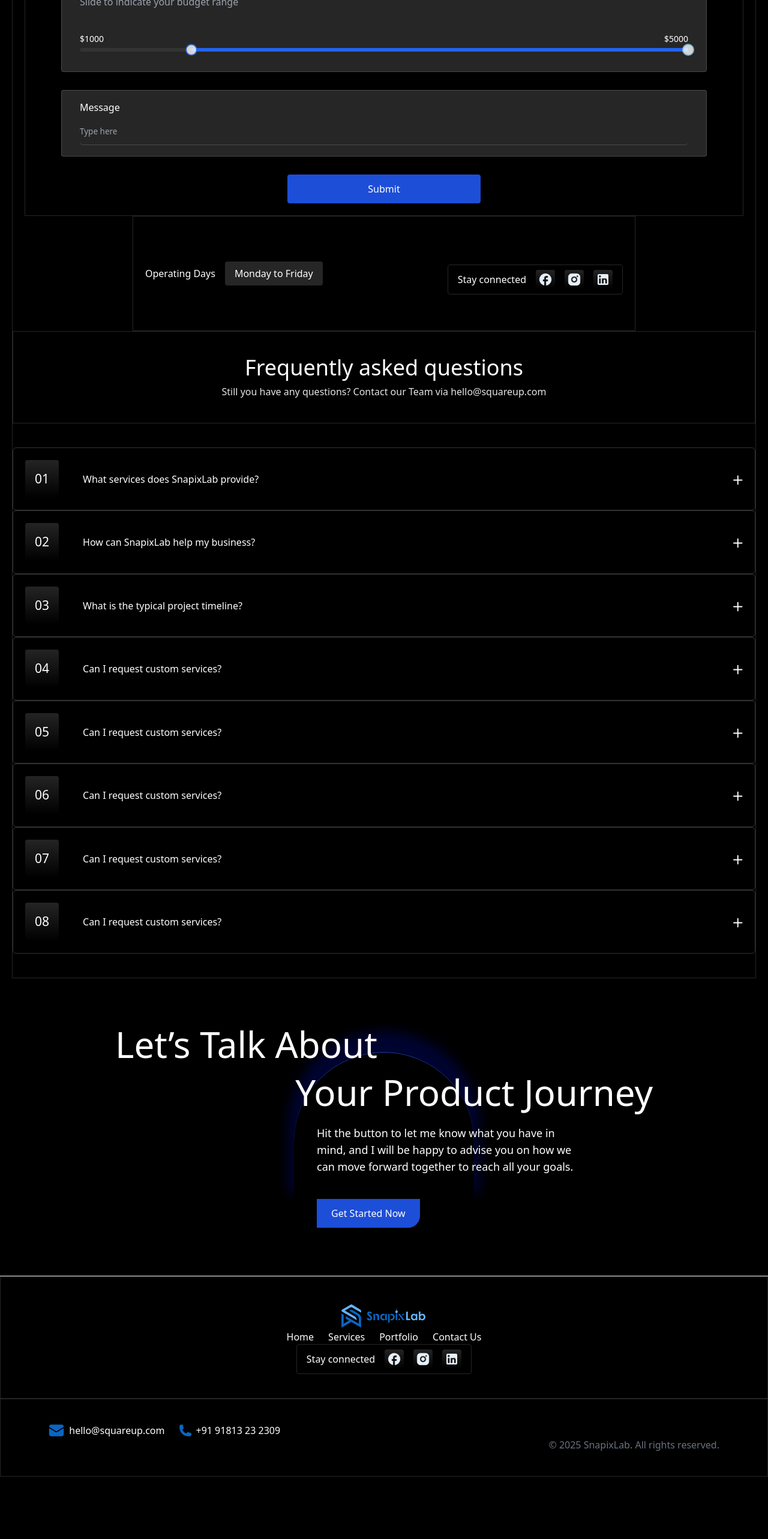
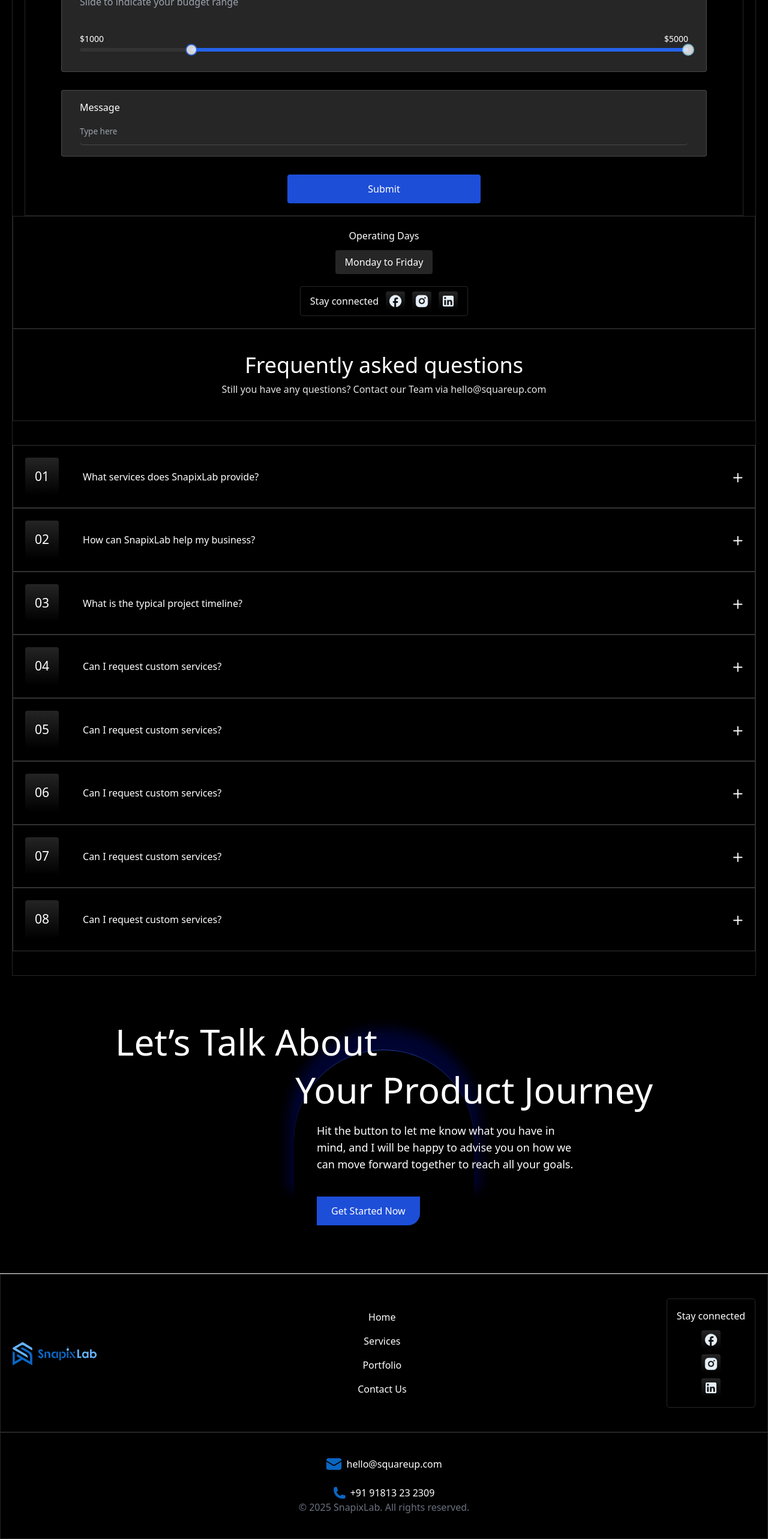
Before and after one commit to Abuzar-Sheikh/SnapixLab, a React (Vite) app: page /contact in a window 1280 px wide. Shown: the part 1239-3805 px from the top of the page at 60% size. Before the commit the page ends 3701 px from the top, so only its background shows below. Built offline with nearby package versions, Linux system fonts and the light colour scheme.

Commit message:
changes done

```diff
--- a/src/components/Contact.jsx
+++ b/src/components/Contact.jsx
@@ -3,12 +3,12 @@ import { assets } from "../assets/assets";
 
 const Contact = () => {
   return (
-    <div className="my-[80px] flex justify-center items-center p-4 min-h-[80vh]">
+    <div className="my-[20px] sm:my-[40px] flex justify-center items-center p-4">
       <div
-        className="w-[90%] rounded-3xl bg-cover flex items-center justify-center py-20"
+        className="mx-[20x] sm:mx-[40px] rounded-3xl bg-cover flex items-center justify-center py-20"
         style={{ backgroundImage: `url(${assets.bg_form})` }}
       >
-        <div className="w-[90%] grid grid-cols-1 lg:grid-cols-2 gap-8 justify-center items-center z-100">
+        <div className="w-[90%] grid grid-cols-1 lg:grid-cols-2 gap-8 space-y-10 justify-center items-center z-100">
 
           {/* -------------------------------------- Left Side -------------------------------------- */}
           <div className="flex flex-col gap-16 h-[50%] justify-between">
@@ -44,7 +44,7 @@ const Contact = () => {
           </div>
 
           {/* --------------------------------------Right Section - Contact Form-------------------------------------- */}
-          <div className="flex flex-col justify-center lg:p-10 p-6 rounded-xl shadow-lg bg-[#262626]/50  backdrop-blur-[10px]">
+          <div className="flex flex-col justify-center p-6 lg:p-10 rounded-xl shadow-lg bg-[#262626]/50 backdrop-blur-[10px]">
             <h2 className="text-2xl text-white mb-6">Contact Us</h2>
             <form className="space-y-4">
               <input
--- a/src/components/LandingPage/OurProcess.jsx
+++ b/src/components/LandingPage/OurProcess.jsx
@@ -60,7 +60,7 @@ const HowWeWork = () => {
       </div>
 
       {/* Process Steps Grid */}
-      <div className="w-[100%] mb-[40px] md:mb-[80px] grid grid-cols-1 md:grid-cols-2 lg:grid-cols-3 gap-6">
+      <div className="mx-[20x] sm:mx-[80x] mb-[40px] md:mb-[80px] grid grid-cols-1 md:grid-cols-2 lg:grid-cols-3 gap-6">
         {processes.map((process) => (
           <div
             key={process.id}
--- a/src/components/Services/Engineering.jsx
+++ b/src/components/Services/Engineering.jsx
@@ -8,20 +8,20 @@ const Engineering = () => {
       items: [
         {
           title: "Front-End Development (HTML, CSS, JavaScript)",
-          icon: assets.webDev_1,
+          icon: assets.webdev_1,
         },
         {
           title: "Back-End Development (PHP, Python, Ruby)",
-          icon: assets.webDev_2,
+          icon: assets.webdev_2,
         },
         {
           title:
             "Content Management System (CMS) Development (WordPress, Drupal)",
-          icon: assets.webDev_3,
+          icon: assets.webdev_3,
         },
         {
           title: "E-Commerce Platform Development (Magento, Shopify)",
-          icon: assets.webDev_4,
+          icon: assets.webdev_4,
         },
       ],
     },
@@ -30,34 +30,34 @@ const Engineering = () => {
       items: [
         {
           title: "Native iOS and Android App Development",
-          icon: assets.appDev_1,
+          icon: assets.appdev_1,
         },
         {
           title: "Cross-Platform App Development (React Native, Flutter)",
-          icon: assets.appDev_2,
+          icon: assets.appdev_2,
         },
         {
           title: "App Prototyping and UI/UX Design Integration",
-          icon: assets.appDev_3,
+          icon: assets.appdev_3,
         },
         {
           title: "App Testing, Deployment, and Maintenance",
-          icon: assets.appDev_4,
+          icon: assets.appdev_4,
         },
       ],
     },
     {
       category: "Custom Software Development",
       items: [
-        { title: "Enterprise Software Development", icon: assets.softDev_1 },
-        { title: "Custom Web Application Development", icon: assets.softDev_2 },
+        { title: "Enterprise Software Development", icon: assets.softdev_1 },
+        { title: "Custom Web Application Development", icon: assets.softdev_2 },
         {
           title: "Integration with Third-Party APIs and Systems",
-          icon: assets.softDev_3,
+          icon: assets.softdev_3,
         },
         {
           title: "Legacy System Modernization and Migration",
-          icon: assets.softDev_4,
+          icon: assets.softdev_4,
         },
       ],
     },
--- a/src/pages/Contact.jsx
+++ b/src/pages/Contact.jsx
@@ -230,17 +230,18 @@ const Contact = () => {
           </form>
         </div>
 
-        {/* Operating Days and Social Links */}
-        <div className="sm:flex justify-between space-y-5 py-5 items-center px-[20px] lg:mx-[200px] md:p-[60px] md:mx-[100px] border border-[#262626] border-[0.75px]">
-          <div className="flex gap-4 flex items-center">
-            <p>Operating Days</p>
-            <button className="bg-[#262626] text-white px-4 py-2 rounded">
+        <div className="flex flex-col lg:flex-row justify-between py-5 gap-5 items-center px-4 lg:px-[200px] md:px-[60px] border border-[#262626] border-[0.75px]">
+          {/* Operating Days Section */}
+          <div className="flex flex-col sm:flex-row gap-3 items-center text-center justify-center">
+            <p className="text-lg sm:text-base">Operating Days</p>
+            <div className="bg-[#262626] text-white px-4 py-2 rounded">
               Monday to Friday
-            </button>
+            </div>
           </div>
 
-          <div className="flex gap-4 items-center border border-[#262626] border-[0.75px] rounded p-2 px-4">
-            <p>Stay connected</p>
+          {/* Social Media Links Section */}
+          <div className="flex sm:flex-row text-center gap-3 items-center justify-center border border-[#262626] border-[0.75px] rounded p-2 px-4">
+            <p className="text-lg sm:text-base">Stay connected</p>
             <img
               className="w-8 rounded bg-gradient-to-b from-[#242424] to-transparent p-[4px]"
               src={facebook_logo}
@@ -274,7 +275,7 @@ const Contact = () => {
           {faqData.map((faq, index) => (
             <div
               key={faq.id}
-              className="p-[20px] border border-[#333] rounded-md flex flex-col"
+              className="p-[20px] border border-[#333] flex flex-col"
             >
               <div className="flex justify-between items-center">
                 <div className="flex items-center gap-10">
@@ -301,9 +302,9 @@ const Contact = () => {
       <CallToAction />
 
       <footer className="text-white">
-        <div className="mx-auto grid grid-cols-1 lg:grid-cols-3 border border-[#262626] border-[0.75px] px-[80px] py-[40px] items-center">
+        <div className="mx-auto flex gap-6 justify-between space-y-6 md:space-y-0 border border-[#262626] border-[0.75px] px-[20px] lg:px-[80px] py-[40px] items-center">
           {/* Logo Section */}
-          <div className="flex items-center justify-center lg:justify-start">
+          <div className="flex items-center justify-center md:justify-start">
             <img
               src={logo} // Replace with the actual logo path
               alt="SnapixLab Logo"
@@ -312,8 +313,8 @@ const Contact = () => {
           </div>
 
           {/* Navigation Links */}
-          <div className="flex justify-center">
-            <ul className="flex gap-6">
+          <div className="flex justify-center items-center">
+            <ul className="flex flex-col md:flex-row gap-4 text-center">
               <li>
                 <a href="/" className="hover:text-blue-400">
                   Home
@@ -338,9 +339,9 @@ const Contact = () => {
           </div>
 
           {/* Social Media and Contact Section */}
-          <div className="flex flex-col lg:flex-row items-center justify-center lg:justify-end gap-4">
-            <div className="flex gap-4 items-center border border-[#262626] border-[0.75px] rounded p-2 px-4">
-              <p>Stay connected</p>
+          <div className="flex flex-col md:flex-row text-center gap-3 items-center justify-center border border-[#262626] border-[0.75px] rounded p-4">
+            <p className="text-lg sm:text-base">Stay connected</p>
+            <div className="flex gap-2 flex-col sm:flex-row">
               <img
                 className="w-8 rounded bg-gradient-to-b from-[#242424] to-transparent p-[4px]"
                 src={facebook_logo}
@@ -361,8 +362,8 @@ const Contact = () => {
         </div>
 
         {/* Contact Details */}
-        <div className="mx-auto grid grid-cols-1 lg:grid-cols-2 border border-[#262626] border-[0.75px] px-[80px] py-[40px] flex items-center justify-between">
-          <div className="flex gap-6">
+        <div className="mx-auto grid grid-cols-1 sm:grid-cols-[2fr_1fr] space-y-6 sm:space-y-0 border border-[#262626] border-[0.75px] px-[20px] md:px-[80px] py-[40px] flex items-center justify-between">
+          <div className="flex flex-col sm:flex-row gap-2 sm:gap-6 items-center">
             <a
               href="mailto:hello@squareup.com"
               className="flex items-center gap-2 hover:text-gray-400"
@@ -378,7 +379,7 @@ const Contact = () => {
               +91 91813 23 2309
             </a>
           </div>
-          <div className="ml-auto">
+          <div className="m-auto text-center">
             <p className="text-gray-500">
               © 2025 SnapixLab. All rights reserved.
             </p>
```
